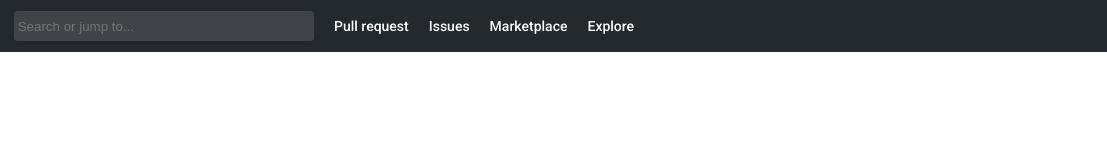
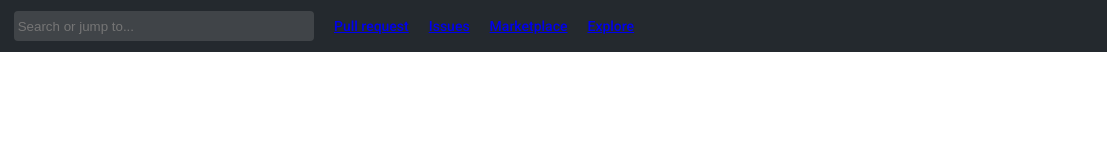
Before and after one commit to yvanchavez/header-github, a plain HTML site: page index.html in a window 1280 px wide. Shown: the full height of the page, 48-1155 px from the left. Drawn offline with Linux system fonts and the light colour scheme.

Commit message:
se agrego a

```diff
--- a/index.html
+++ b/index.html
@@ -25,10 +25,10 @@
             placeholder=" Search or jump to..."
           />
           <ul class="nav__izquierdo-links">
-            <li class="nav__izquierdo-links-link">Pull request</li>
-            <li class="nav__izquierdo-links-link">Issues</li>
-            <li class="nav__izquierdo-links-link">Marketplace</li>
-            <li class="nav__izquierdo-links-link">Explore</li>
+            <li class="nav__izquierdo-links-link"><a href="#">Pull request</a></li>
+            <li class="nav__izquierdo-links-link"><a href="#">Issues</a></li>
+            <li class="nav__izquierdo-links-link"><a href="#">Marketplace</a></li>
+            <li class="nav__izquierdo-links-link"><a href="#">Explore</a></li>
           </ul>
         </div>
         <div class="nav__derecho">
```
